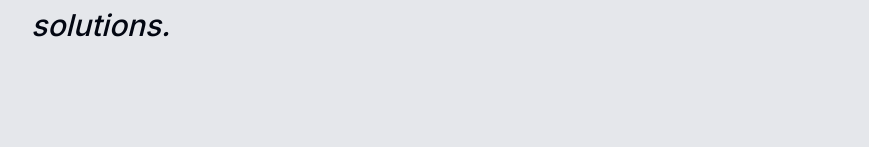
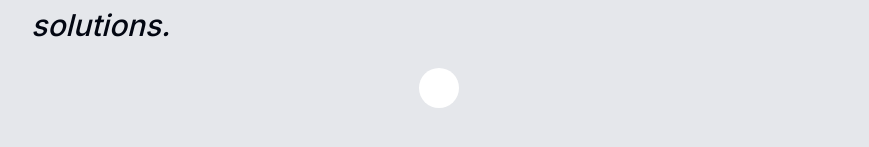
Before and after one commit to AymenKnight/portfolio, a Next.js app: page / in a window 1280 px wide. Shown: the part 521-668 px from the top of the page, without its empty margins (201-1070 px from the left). Built offline with nearby package versions, Linux system fonts and the light colour scheme.

Commit message:
💄 Create TextButton and test clsx approach

```diff
--- /dev/null
+++ b/src/components/buttons/text_button/TextButton.tsx
@@ -0,0 +1,12 @@
+import clsx from 'clsx';
+
+interface TextButtonProps {
+  backgroundColor?: string;
+}
+export default function TextButton({
+  backgroundColor = 'bg-white',
+}: TextButtonProps) {
+  return (
+    <div className={clsx('w-10 h-10 rounded-full', backgroundColor)}></div>
+  );
+}
--- /dev/null
+++ b/src/components/buttons/text_button/index.ts
@@ -0,0 +1,2 @@
+import TextButton from './TextButton';
+export default TextButton;
--- a/src/components/intro/Intro.tsx
+++ b/src/components/intro/Intro.tsx
@@ -1,3 +1,4 @@
+import TextButton from '../buttons/text_button';
 import CircleAvatar from '../circle_avatar';
 import UserDescription from '../user_description';
 
@@ -7,6 +8,7 @@ export default function Intro({}: IntroProps) {
     <section className="flex  flex-col items-center justify-center  gap-5 max-w-[54rem]  px-6  ">
       <CircleAvatar />
       <UserDescription />
+      <TextButton />
     </section>
   );
 }
```
Also changed, not shown: 1 other file (tests, documents, lock files or other folders).
